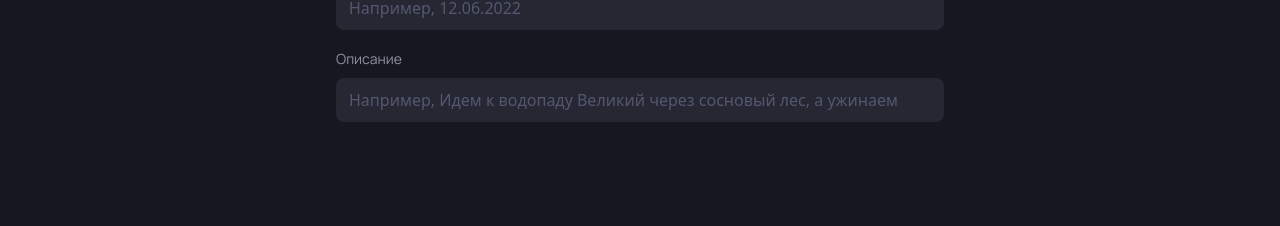
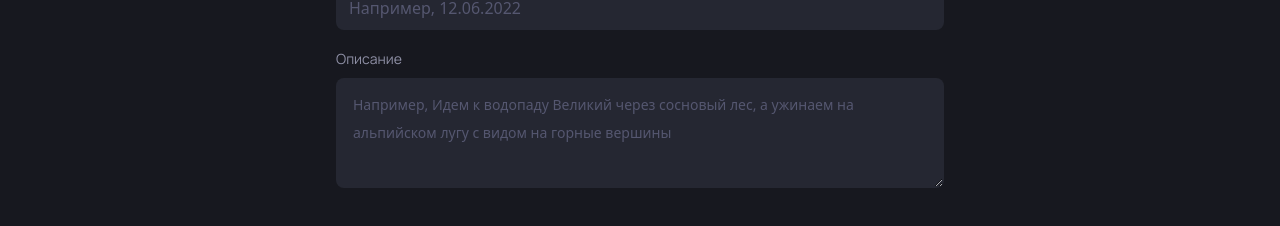
Before and after one commit to slimcandy/todorism, a React (Create React App) app: page /new-event in a window 1280 px wide. Shown: the part 258-484 px from the top of the page. Built offline with nearby package versions, Linux system fonts and the light colour scheme; no server answers.

Commit message:
Task-70: add raw textarea (not a component)

```diff
--- a/src/js/view/components/NewEventPage/NewEventPage.tsx
+++ b/src/js/view/components/NewEventPage/NewEventPage.tsx
@@ -113,11 +113,13 @@ export const NewEventPage = () => {
               {t("pages.new_event.description")}
             </TextBodyStandard>
           </div>
-          <Input
-            placeholder={`${t("pages.new_event.example")}, ${t(
-              "pages.new_event.description_example"
-            )}`}
-          />
+          <textarea rows={3} className="textarea w-full px-4 py-3
+          focus:outline-none bg-light-2 text-black-4
+          dark:bg-black-2 dark:text-light-0
+          placeholder:text-dark-4 placeholder:dark:text-dark-2
+          focus:dark:placeholder:text-light-0 focus:placeholder:text-black-4
+          hover:placeholder:text-dark-3 hover:dark:placeholder:text-dark-3 hover:text-dark-3"
+                    placeholder={`${t("pages.new_event.example")}, ${t("pages.new_event.description_example")}`}/>
         </div>
       </div>
     </div>
```
